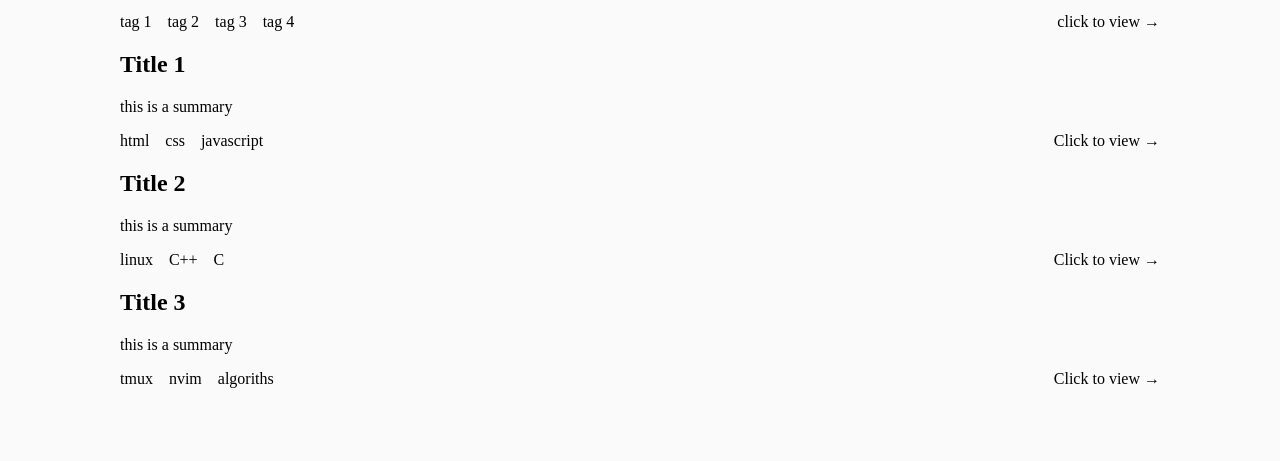
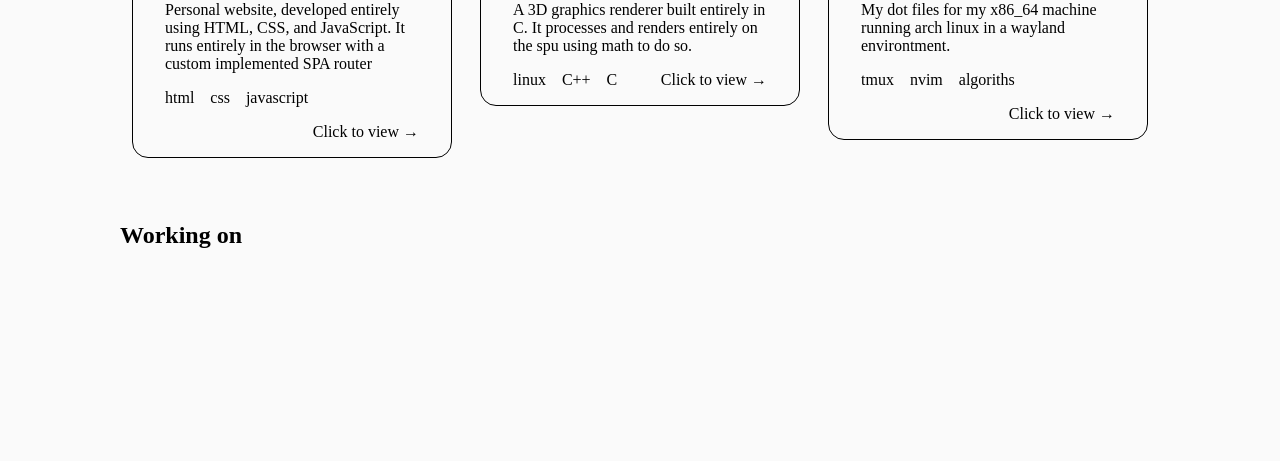
Before and after one commit to Navardow/personal_website, a website: page index.html in a window 1280 px wide. Shown: the part 339-800 px from the top of the page. Drawn offline with Linux system fonts and the light colour scheme.

Commit message:
wip: featured cards, theme toggle, 'working on section'

```diff
--- a/index.html
+++ b/index.html
@@ -6,7 +6,7 @@
     <meta name="viewport" content="width=device-width, initial-scale=1">
     <title></title>
     <link href="/styles/style.css" rel="stylesheet">
-    <script src="/scripts/main.js" type="module"></script>
+    <script src="/scripts/main.js" type="module" defer></script>
 </head>
 
 <body>
@@ -19,7 +19,7 @@
         <ul class="nav-links">
             <li><a href="">Contact</a> </li>
             <li><a href="">About</a> </li>
-            <li><a href="">Posts</a> </li>
+            <li><a href="">Projects</a> </li>
         </ul>
         <div class=theme-toggle-buttons>
             <img class="theme-toggle-dark theme-toggle" src="assets/offswitch.png"> </img>
@@ -32,27 +32,31 @@
                 <h3> Navardo Williams</h3>
                 <p>This is my portfolio, enjoy!</p>
             </section>
-            <section>
-                <h2>Featured</h2>
-                <ul class="projects">
-                    <li class="project-item">
-                        <div class="project-card">
-                            <h2 class="project-title">
+            <section class="featured">
+                <h2 class="featured-header">Featured</h2>
+                <ul class="featured-list">
+                    <li class="featured-item" style="visibility: hidden; display: none;">
+                        <div class="featured-card">
+                            <h2 class="featured-title">
                                 Title 1
                             </h2>
-                            <p class="project-summary">this is a summary </p>
-                            <div class="project-card-foot">
-                                <ul class="project-tags">
-                                    <li>tag 1</li>
-                                    <li>tag 2</li>
-                                    <li>tag 3</li>
-                                    <li>tag 4</li>
+                            <p class="featured-summary">this is a summary </p>
+                            <div class="featured-card-foot">
+                                <ul class="featured-tags">
+                                    <li>tag1</li>
+                                    <li>tag2</li>
+                                    <li>tag3</li>
+                                    <li>tag4</li>
                                 </ul>
-                                <a class="project-link" href="">click to view &rarr;</a>
+                                <button>summary</button>
+                                <a class="featured-link" href="">click to view &rarr;</a>
                             </div>
                         </div>
                     </li>
                 </ul>
+            </section>
+            <section class="Working-on">
+                <h2>Working on</h2>
             </section>
         </main>
     </div>
--- a/scripts/main.js
+++ b/scripts/main.js
@@ -1,55 +1,72 @@
 
 
+async function main() {
+
+    const d = await fetch_projects("./test/projects.json");
+    const featured = d.projects;
+
+    // push to ul in homepage
+    const featuredList = document.querySelector(".featured-list");
+    featured.forEach(p => featuredList.append(create_card(p)))
+
+
+    init_theme_toggle();
+}
+
+main();
+
 // fetch all projects in the projects folder
-async function fetchProjects() {
-    const res = await fetch("./test/projects.json");
+async function fetch_projects(path) {
+    const res = await fetch(path);
     return await res.json();
 }
 
-const d = await fetchProjects()
-console.log(d);
+//theme-toggle
+function init_theme_toggle() {
 
-const projects = d.projects;
+    const theme_toggle_btn = document.querySelector(".theme-toggle");
+    console.log(theme_toggle_btn)
+    theme_toggle_btn.addEventListener("click", () => {
+        console.log("hello from theme theme-toggle button");
+    });
 
-
-// push to ul in homepage
-const projectList = document.querySelector(".projects");
-projects.forEach(p => { projectList.append(create_card(p)) })
+    localStorage.setItem("theme", "dark");
+}
 
 // create cards
 function create_card(project) {
-    const project_item = document.createElement("li");
-    project_item.classList.add("project-item");
+    const featured_item = document.createElement("li");
+    featured_item.classList.add("featured-item");
 
-    const project_card = document.createElement("div");
-    project_card.classList.add("project-card");
+    const featured_card = document.createElement("div");
+    featured_card.classList.add("featured-card");
 
-    const project_title = document.createElement("h2");
-    project_title.classList.add("project-title")
-    project_title.textContent = project.title;
+    const featured_title = document.createElement("h2");
+    featured_title.classList.add("featured-title")
+    featured_title.textContent = project.title;
 
-    const project_summary = document.createElement("p");
-    project_summary.classList.add("summary");
-    project_summary.textContent = project.summary;
+    const featured_summary = document.createElement("p");
+    featured_summary.classList.add("featured-summary");
+    featured_summary.textContent = project.summary;
 
-    const project_card_foot = document.createElement("div");
-    project_card_foot.classList.add("project-card-foot");
+    const featured_card_foot = document.createElement("div");
+    featured_card_foot.classList.add("featured-card-foot");
 
-    const project_tags = document.createElement("ul");
-    project_tags.classList.add("project-tags");
+    const featured_tags = document.createElement("ul");
+    featured_tags.classList.add("featured-tags");
     project.tags.forEach((t) => {
         const tag = document.createElement("li");
         tag.textContent = t;
-        project_tags.append(tag);
+        featured_tags.append(tag);
     });
 
-    const project_link = document.createElement("a");
-    project_link.classList.add("project_link");
-    project_link.textContent = "Click to view →";
+    const featured_link = document.createElement("a");
+    featured_link.classList.add("featured-link");
+    featured_link.textContent = "Click to view →";
 
-    project_card_foot.append(project_tags, project_link);
-    project_card.append(project_title, project_summary, project_card_foot);
-    project_item.append(project_card);
+    featured_card_foot.append(featured_tags, featured_link);
+    featured_card.append(featured_title, featured_summary, featured_card_foot);
+    featured_item.append(featured_card);
 
-    return project_item;
+    return featured_item;
 }
--- a/styles/style.css
+++ b/styles/style.css
@@ -108,6 +108,7 @@ ul {
 .theme-toggle {
     position: absolute;
     width: 2.5rem;
+    cursor: pointer;
 }
 
 .intro {
@@ -156,22 +157,56 @@ ul {
         width: 2rem;
     }
 
+    .featured-summary {
+        visibility: hidden;
+        display: none;
+    }
+
 }
 
-.project-card {}
+.featured {
+    margin-bottom: 4rem;
+}
 
-.project-tags {
+.featured-list {
+    display: flex;
+    flex-wrap: wrap;
+    justify-content: space-evenly;
+    gap: 1rem;
+}
+
+.featured-card {
+    border: 1px black solid;
+    border-radius: 1rem;
+    padding: 1rem 2rem;
+    max-width: 320px;
+    min-width: 100px;
+}
+
+.featured-title {
+    font-size: large;
+    font-weight: bold;
+    margin-bottom: 1rem;
+    /*might delete*/
+}
+
+.featured-tags {
     display: flex;
     flex: 1;
     gap: 1rem;
 }
 
-.project-card-foot {
+.featured-card-foot {
     display: flex;
-    justify-content: space-between;
+    flex-wrap: wrap;
+    justify-content: flex-end;
+    row-gap: 1rem;
+    column-gap: .75rem;
 }
 
-.project-link {
+.featured-link {
     text-align: right;
-    flex: 1;
+    cursor: pointer;
 }
+
+.featured-summary {}
--- a/test/projects.json
+++ b/test/projects.json
@@ -3,22 +3,22 @@
         {
             "slug": "project1page",
             "file": "test/test1.md",
-            "title": "Title 1",
-            "summary": "this is a summary",
+            "title": "Personal Website",
+            "summary": "Personal website, developed entirely using HTML, CSS, and JavaScript. It runs entirely in the browser with a custom implemented SPA router",
             "tags": ["html", "css", "javascript"]
          },
         {
             "slug": "project2page",
             "file": "test/test2",
-            "title": "Title 2",
-            "summary": "this is a summary",
+            "title": "3D graphis renderer",
+            "summary": "A 3D graphics renderer built entirely in C. It processes and renders entirely on the spu using math to do so.",
             "tags": ["linux", "C++", "C"]
          },
         {
             "slug": "project3page",
             "file": "test/test3",
-            "title": "Title 3",
-            "summary": "this is a summary",
+            "title": "~/.dotfiles",
+            "summary": "My dot files for my x86_64 machine running arch linux in a wayland environtment.",
             "tags": ["tmux", "nvim", "algoriths"]
          }
     ]
```
